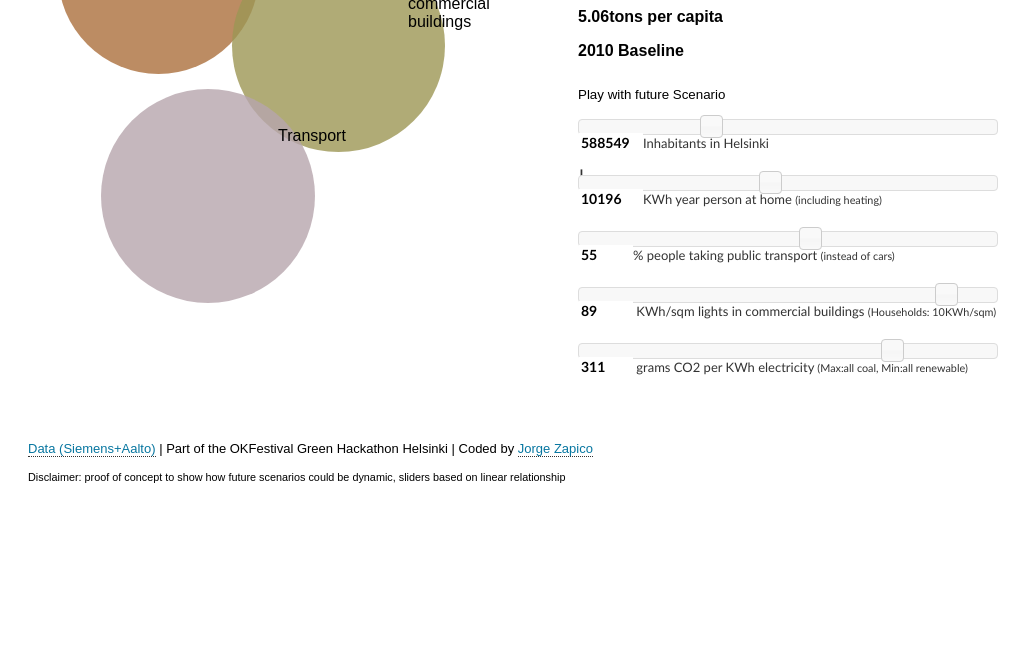
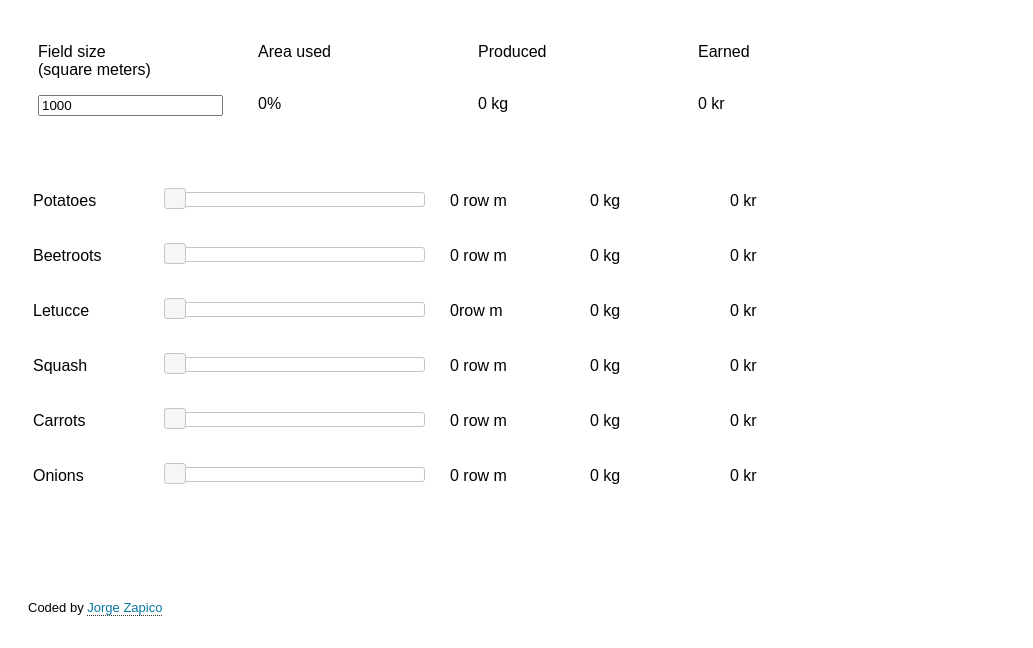
Before and after one commit to zapico/cosecha, a plain HTML site: page index.html in a window 1280 px wide. Shown: the part 181-829 px from the top of the page, without its empty margins (0-1033 px from the left). Before the commit the page ends 800 px from the top, so only its background shows below. Drawn offline with nearby package versions, Linux system fonts and the light colour scheme; a web font is replaced by a local one.

Commit message:
Added first prototype

```diff
--- a/index.html
+++ b/index.html
@@ -3,131 +3,201 @@
 	<head>
 		<meta charset="utf-8">
 		<meta http-equiv="X-UA-Compatible" content="IE=edge,chrome=1">
-		<title>Helsinki energy use</title>
+		<title>Cosecha: plan your harvest!</title>
 		<link href='http://fonts.googleapis.com/css?family=PT+Mono' rel='stylesheet' type='text/css'>
 		<script type="text/javascript" src="https://www.google.com/jsapi"></script>
 		<link href="style.css" media="screen" rel="stylesheet" type="text/css" />
 		<script type="text/javascript" src="js/calculate.js"></script>
 		<link type="text/css" href="css/ui-lightness/jquery-ui-1.8.18.custom.css" rel="stylesheet" />
 		<script type="text/javascript" src="js/jquery-1.7.1.min.js"></script>
-		<script type="text/javascript" src="js/jquery-ui-1.8.18.custom.min.js"></script>
+	    <link rel="stylesheet" href="http://code.jquery.com/ui/1.11.1/themes/smoothness/jquery-ui.css">
+	    <script src="http://code.jquery.com/jquery-1.10.2.js"></script>
+	    <script src="http://code.jquery.com/ui/1.11.1/jquery-ui.js"></script>
 		<script type="text/javascript" src="js/jqueryipad.js"></script>
 		<meta name="viewport" content="width=device-width, initial-scale=1">
-		<script type="text/javascript">
-		 $(document).ready(init);
+		<script>
 
-			$('#slider').draggable();
-			$(function() {
-				$("#slider").slider({
-					value : 588549,
-					min : 400000,
-					max : 1000000,
-					step : 1,
-					slide : function(event, ui) {
-						$("#population").val(ui.value);
-						calc();
-					}
-				});
-				$("#population").val("" + $("#slider").slider("value"));
-			});
-			$('#slider2').draggable();
-			$(function() {
-				$("#slider2").slider({
-					value : 10196,
-					min : 2000,
-					max : 20000,
-					step : 1,
-					slide : function(event, ui) {
-						$("#renewable").val(ui.value);
-						calc();
-					}
-				});
-				$("#renewable").val("" + $("#slider2").slider("value"));
-			});
-			$('#slider3').draggable();
-			$(function() {
-				$("#slider3").slider({
-					value : 55,
-					min : 1,
-					max : 99,
-					step : 1,
-					slide : function(event, ui) {
-						$("#transit").val(ui.value);
-						calc();
-					}
-				});
-				$("#transit").val("" + $("#slider3").slider("value"));
-			});
-			$('#slider4').draggable();
-			$(function() {
-				$("#slider4").slider({
-					value : 89,
-					min : 10,
-					max : 100,
-					step : 1,
-					slide : function(event, ui) {
-						$("#light").val(ui.value);
-						calc();
-					}
-				});
-				$("#light").val("" + $("#slider4").slider("value"));
-			});
-			$('#slider5').draggable();
-			$(function() {
-				$("#slider5").slider({
-					value : 311,
-					min : 1,
-					max : 416,
-					step : 1,
-					slide : function(event, ui) {
-						$("#el").val(ui.value);
-						calc();
-					}
-				});
-				$("#el").val("" + $("#slider5").slider("value"));
-			});
+		var potatoes_distance = 0.75, potatoes_yield = 2.2, potatoes_price = 27/2;
+		var beets_distance = 0.75, beets_yield = 2.2, beets_price = 27/2;
+		var lettuce_distance = 0.4, lettuce_yield = 0.72, lettuce_price = 90/2;
+		var squash_distance = 1, squash_yield = 3.5, squash_price = 38/2;
+		var carrots_distance = 0.5, carrots_yield = 1.7, carrots_price = 26/2;
+		var onions_distance = 0.4, onions_yield = 1.7, onions_price = 26/2;
+
+
+		function refreshSwatch() {
+			var total_area = $("#size").val();
+		    var potatoes = $( "#potatoes_amount" ).slider( "value" ),
+		      beets = $( "#beets_amount" ).slider( "value" ),
+			  onions = $( "#onions_amount" ).slider( "value" ),
+			  squash = $( "#squash_amount" ).slider( "value" ),
+			  carrots = $( "#carrots_amount" ).slider( "value" ),
+		      lettuce = $( "#lettuce_amount" ).slider( "value" );
+
+			  //Calculate total area
+			  area_used=potatoes+beets+lettuce+carrots+squash+onions;
+	   		  document.getElementById('area').innerHTML = area_used + "%";
+
+			  // Calculate potatoes
+			  potatoes_area=(total_area*potatoes)/100;
+			  potatoes_rowmeters = Math.sqrt(potatoes_area)*(Math.sqrt(potatoes_area)/potatoes_distance);
+			  potatoes_weight = potatoes_rowmeters*potatoes_yield;
+			  potatoes_money = potatoes_weight*potatoes_price;
+  			  document.getElementById('potatoes_m').innerHTML = Math.round(potatoes_rowmeters) + " row m";
+  			  document.getElementById('potatoes_kg').innerHTML = Math.round(potatoes_weight) + " kg";
+  			  document.getElementById('potatoes_kr').innerHTML = Math.round(potatoes_money) + " kr";
+
+
+			  beets_area=(total_area*beets)/100;
+			  beets_rowmeters = Math.sqrt(beets_area)*(Math.sqrt(beets_area)/beets_distance);
+			  beets_weight = beets_rowmeters*beets_yield;
+			  beets_money = beets_weight*beets_price;
+			  document.getElementById('beets_m').innerHTML = Math.round(beets_rowmeters) + " row m";
+  			  document.getElementById('beets_kg').innerHTML = Math.round(beets_weight) + " kg";
+  			  document.getElementById('beets_kr').innerHTML = Math.round(beets_money) + " kr";
+
+			  lettuce_area=(total_area*lettuce)/100;
+			  lettuce_rowmeters = Math.sqrt(lettuce_area)*(Math.sqrt(lettuce_area)/lettuce_distance);
+			  lettuce_weight = lettuce_rowmeters*lettuce_yield;
+			  lettuce_money = lettuce_weight*lettuce_price;
+			  document.getElementById('lettuce_m').innerHTML = Math.round(lettuce_rowmeters) + "row m";
+  			  document.getElementById('lettuce_kg').innerHTML = Math.round(lettuce_weight) + " kg";
+  			  document.getElementById('lettuce_kr').innerHTML = Math.round(lettuce_money) + " kr";
+
+			  squash_area=(total_area*squash)/100;
+			  squash_rowmeters = Math.sqrt(squash_area)*(Math.sqrt(squash_area)/squash_distance);
+			  squash_weight = squash_rowmeters*squash_yield;
+			  squash_money = squash_weight*squash_price;
+			  document.getElementById('squash_m').innerHTML = Math.round(squash_rowmeters) + " row m";
+  			  document.getElementById('squash_kg').innerHTML = Math.round(squash_weight) + " kg";
+  			  document.getElementById('squash_kr').innerHTML = Math.round(squash_money) + " kr";
+
+			  onions_area=(total_area*onions)/100;
+			  onions_rowmeters = Math.sqrt(onions_area)*(Math.sqrt(onions_area)/onions_distance);
+			  onions_weight = onions_rowmeters*onions_yield;
+			  onions_money = onions_weight*onions_price;
+			  document.getElementById('onions_m').innerHTML = Math.round(onions_rowmeters) + " row m";
+  			  document.getElementById('onions_kg').innerHTML = Math.round(onions_weight) + " kg";
+  			  document.getElementById('onions_kr').innerHTML = Math.round(onions_money) + " kr";
+
+			  carrots_area=(total_area*carrots)/100;
+			  carrots_rowmeters = Math.sqrt(carrots_area)*(Math.sqrt(carrots_area)/carrots_distance);
+			  carrots_weight = carrots_rowmeters*carrots_yield;
+			  carrots_money = carrots_weight*carrots_price;
+			  document.getElementById('carrots_m').innerHTML = Math.round(carrots_rowmeters) + " row m";
+  			  document.getElementById('carrots_kg').innerHTML = Math.round(carrots_weight) + " kg";
+  			  document.getElementById('carrots_kr').innerHTML = Math.round(carrots_money) + " kr";
+
+			  total_weight= potatoes_weight + beets_weight + lettuce_weight + carrots_weight + squash_weight + onions_weight;
+	   		  document.getElementById('yield').innerHTML = Math.round(total_weight) + " kg";
+
+			  total_money = potatoes_money + beets_money + lettuce_money + carrots_money + squash_money + onions_money;
+	   		  document.getElementById('money').innerHTML = Math.round(total_money) + " kr";
+
+		  }
+
+
+		  $(function() {
+		    $( "#potatoes_amount, #beets_amount, #lettuce_amount, #carrots_amount, #squash_amount, #onions_amount" ).slider({
+		      orientation: "horizontal",
+		      range: "min",
+		      max: 50,
+		      value: 0,
+		      slide: refreshSwatch,
+		      change: refreshSwatch
+		    });
+		    $( "#potatoes_amount" ).slider( "value", 0 );
+		    $( "#beets_amount" ).slider( "value", 0 );
+		    $( "#lettuce_amount" ).slider( "value", 0 );
+		    $( "#onions_amount" ).slider( "value", 0 );
+		    $( "#squash_amount" ).slider( "value", 0 );
+		    $( "#carrots_amount" ).slider( "value", 0 );
+		  });
+
 		</script>
 	</head>
 	<body>
 		<div id="frame">
-			<div id="column_left">
-				<div class="details" id="d1">
-					<div id="circle_private" class="circle"></div>
-					<div id="text_device" class="details_text"></div>
+
+			<div id="logo">
+				<img src="beet.png" height="120px">
+				<img src="logo.png" height="130px"/>
+			</div>
+			<div id="general_data">
+				<div class="general_data_piece">
+					<p>Field size <br/><smaller>(square meters)</smaller></p>
+					<input type="text" id="size" value="1000"><br>
 				</div>
-				<div class="details" id="d2">
-					<div id="circle_public" class="circle"></div>
-					<div id="text_public" class="details_text"></div>
+				<div class="general_data_piece">
+					<p>Area used<br/><br/></p>
+					<div id="area">0%</div>
 				</div>
-				<div class="details" id="d3">
-					<div id="circle_transport" class="circle"></div>
-					<div id="text_transport" class="details_text"></div>
+				<div class="general_data_piece">
+					<p>Produced<br/><br/></p>
+					<div id="yield">0 kg</div>
 				</div>
+				<div class="general_data_piece">
+					<p>Earned<br/><br/></p>
+					<div id="money">0 kr</div>
+				</div>
+			</div>
+
+		<div id="vegs">
+
+			<div id="potatoes" class="veg">
+				<div class="text_veg">Potatoes</div>
+				<div id="potatoes_amount"></div>
+				<div id="potatoes_m" class="text_veg">0 row meters</div>
+				<div id="potatoes_kg" class="text_veg">0 kg</div>
+				<div id="potatoes_kr" class="text_veg">0 kr</div>
+			</div>
+
+			<div id="beetroots" class="veg">
+				<div class="text_veg">Beetroots</div>
+				<div id="beets_amount"></div>
+				<div id="beets_m" class="text_veg">0 row meters</div>
+				<div id="beets_kg" class="text_veg">0 kg</div>
+				<div id="beets_kr" class="text_veg">0 kr</div>
 
 			</div>
-			<div id="column_right">
-				<h1>Helsinki City Total CO2</h1>
-				<div id="bignr">Total 2010</div>
-				<p><small>Play with future Scenario</small></p>
-				<div id="slider">
-					<p><input type="text" id="population" style="border:0px; font-size:14px; font-weight:bold; width:60px" />Inhabitants in Helsinki</p>
-		I		</div>
-				<div id="slider2">
-					<p><input type="text" id="renewable" style="border:0px; font-size:14px; font-weight:bold; width:60px" />KWh year person at home <small>(including heating)</small></p>
-				</div>
-				<div id="slider3">
-					<p><input type="text" id="transit" style="border:0px; font-size:14px; font-weight:bold; width:50px" />% people taking public transport <small>(instead of cars)</small></p>
-				</div>
-				<div id="slider4">
-					<p><input type="text" id="light" style="border:0px; font-size:14px; font-weight:bold; width:50px" /> KWh/sqm lights in commercial buildings <small>(Households: 10KWh/sqm)</small></p>
-				</div>
-				<div id="slider5">
-					<p><input type="text" id="el" style="border:0px; font-size:14px; font-weight:bold; width:50px" /> grams CO2 per KWh electricity <small>(Max:all coal, Min:all renewable)</small></p>
-				</div>
+
+			<div id="letucce" class="veg">
+				<div class="text_veg">Letucce</div>
+				<div id="lettuce_amount"></div>
+				<div id="lettuce_m" class="text_veg">0 row meters</div>
+				<div id="lettuce_kg" class="text_veg">0 kg</div>
+				<div id="lettuce_kr" class="text_veg">0 kr</div>
 			</div>
+
+			<div id="squash" class="veg">
+				<div class="text_veg">Squash</div>
+				<div id="squash_amount"></div>
+				<div id="squash_m" class="text_veg">0 row meters</div>
+				<div id="squash_kg" class="text_veg">0 kg</div>
+				<div id="squash_kr" class="text_veg">0 kr</div>
+			</div>
+
+			<div id="carrots" class="veg">
+				<div class="text_veg">Carrots</div>
+				<div id="carrots_amount"></div>
+				<div id="carrots_m" class="text_veg">0 row meters</div>
+				<div id="carrots_kg" class="text_veg">0 kg</div>
+				<div id="carrots_kr" class="text_veg">0 kr</div>
+			</div>
+
+			<div id="onions" class="veg">
+				<div class="text_veg">Onions</div>
+				<div id="onions_amount"></div>
+				<div id="onions_m" class="text_veg">0 row meters</div>
+				<div id="onions_kg" class="text_veg">0 kg</div>
+				<div id="onions_kr" class="text_veg">0 kr</div>
+			</div>
+
+		</div>
+
+
 			<div id="footer">
-					<p><a href="http://thedatahub.org/dataset/helsinki-siemens/resource/a6700ef3-5254-4a2f-bac1-b05933568287"/>Data (Siemens+Aalto)</a> | Part of the OKFestival Green Hackathon Helsinki | Coded by <a href="http://jorge.zapi.co">Jorge Zapico</a></p>
-<p><small>Disclaimer: proof of concept to show how future scenarios could be dynamic, sliders based on linear relationship</small></p>
+					<p>Coded by <a href="http://jorge.zapi.co">Jorge Zapico</a></p>
 			</div>
 		</div>
 	</body>
--- a/style.css
+++ b/style.css
@@ -11,28 +11,72 @@ body {
 	height: 690px;
 }
 
+#logo{
+	position:relative;
+	float:left;
+	width:900px;
+	height:150px;
+	margin-top:20px;
+	margin-left:20px;
+}
+
+#general_data{
+	position:relative;
+	float:left;
+	width:900px;
+	height:150px;
+	margin-top:20px;
+	margin-left:20px;
+}
+#vegs{
+	position:relative;
+	float:left;
+	width:900px;
+	height:380px;
+	margin-top:20px;
+	margin-left:20px;
+}
+.general_data_piece{
+	position:relative;
+	float:left;
+	width:200px;
+	height:300px;
+	padding:10px;
+}
+.slider{
+	float:right;
+	width:300px;
+}
+.veg{
+	float:left;
+	width:900px;
+	height:45px;
+	padding: 5px;
+}
+
+#potatoes_amount, #beets_amount, #lettuce_amount, #carrots_amount, #squash_amount, #onions_amount {
+  float: left;
+  width: 250px;
+  margin-right: 25px;
+}
+.text_veg {
+  float: left;
+  width: 140px;
+}
+#swatch {
+  width: 120px;
+  height: 100px;
+  margin-top: 18px;
+  margin-left: 350px;
+  background-image: none;
+}
+
 #footer{
-	position:absolute;
-	bottom:0px;
+	position:relative;
 	float:left;
-	width: 900px;
+	width: 1000px;
 	float: left;
 	padding:20px;
-}
-#column_left {
-	position: relative;
-	float: left;
-	width: 580px;
-	padding: 20px;
-	/*border-right: 1px dotted #333;*/
-	padding-top: 0px;
-}
-#column_right {
-	position: relative;
-	float: right;
-	width: 420px;
-	padding: 10px;
-	padding-top: 0px;
 }
 #about {
 	position: relative;
@@ -40,37 +84,6 @@ body {
 	width: 900px;
 	padding: 20px;
 	padding-top: 0px;
-}
-/*Items*/
-#selected_service .selected {
-	background: #0776A0;
-	color: white;
-}
-#selected_service {
-	list-style-type: none;
-	margin: 0;
-	padding: 0;
-	width: 100%;
-}
-.service {
-	float: left;
-	width: 60px;
-	height: 60px;
-	padding: 10px;
-	margin-right: 10px;
-	margin-bottom: 10px;
-	background-color: #333;
-	color: white;
-}
-#selectable .selected {
-	background: #0776A0;
-	color: white;
-}
-#selectable {
-	list-style-type: none;
-	margin: 0;
-	padding: 0;
-	width: 100%;
 }
 
 /* Results*/
@@ -203,21 +216,6 @@ ul#sliders {
 	width: 250px;
 	height: 15px;
 }
-#slider{
-margin-bottom: 40px;
-}
-#slider2 {
- margin-bottom: 40px;
- }
-#slider3 {
- margin-bottom: 40px;
- }
-#slider4 {
- margin-bottom: 40px;
- }
-#slider5 {
- margin-bottom: 40px;
- }
 #slider p, #slider2 p, #slider3 p, #slider4 p, #slider5 p, #footer p {
  font-size:13px;
  }
```
Also changed, not shown: functions.js (added, +46 -0 lines), beet.png (added), logo.png (added).
